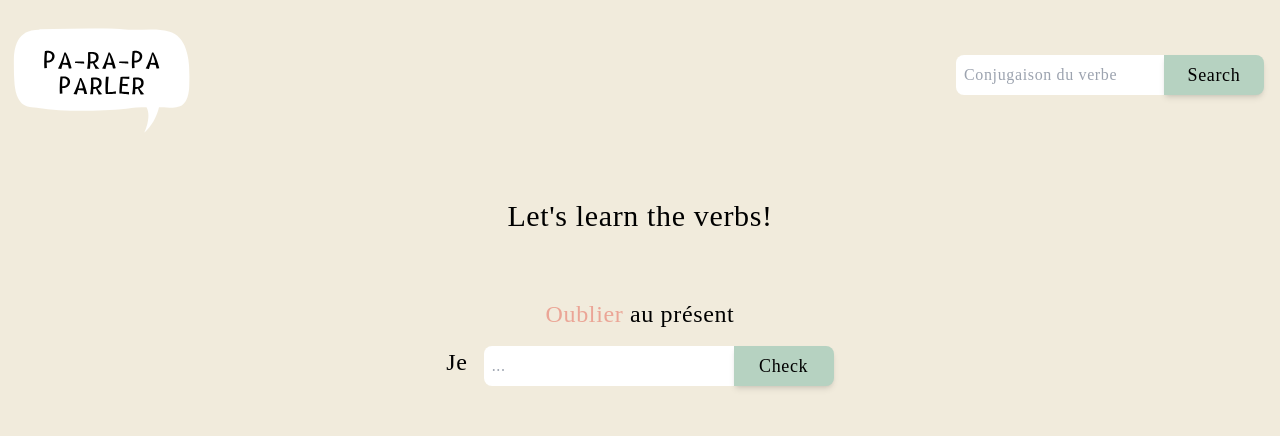
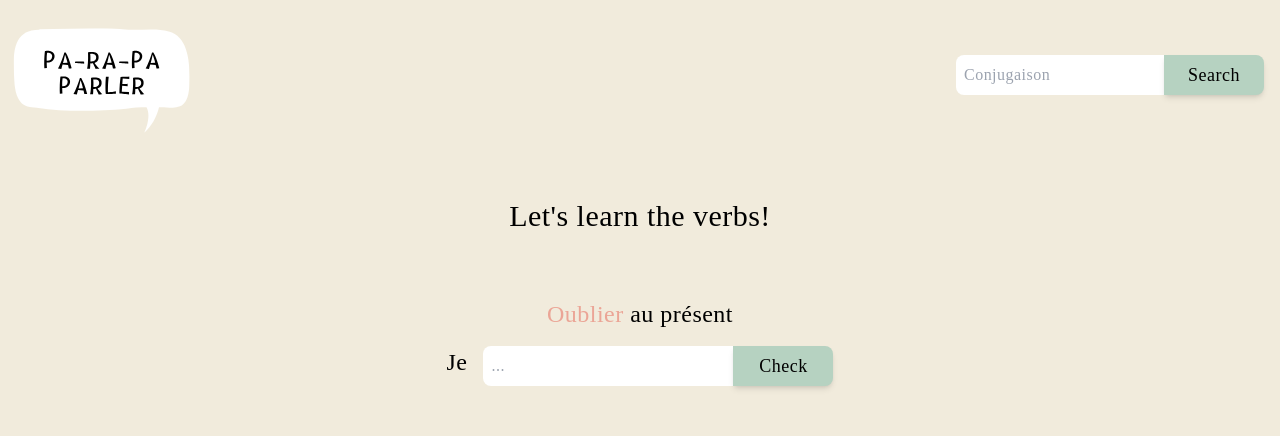
Before and after one commit to dspodina/Conjugaison-Francais, a Next.js app: page /play in a window 1280 px wide. Shown: the top 436 px of the page. Built offline with nearby package versions, Linux system fonts and the light colour scheme.

Commit message:
Added img to the answers

```diff
--- a/src/app/conjugaison/page.jsx
+++ b/src/app/conjugaison/page.jsx
@@ -11,7 +11,7 @@ const Conjugaison = () => {
         <h2 className="text-3xl flex my-4 lg:my-16 font-caveat">
           Conjugaison du verbe: <span className="uppercase ml-4 flex items-center">{data && data.word}</span>
         </h2>
-        <div className="bg-beige flex flex-col lg:flex-row justify-around py-4 px-4 uppercase text-lg rounded-lg">
+        <div className="bg-beige flex flex-col lg:flex-row justify-between py-4 px-4 uppercase text-lg rounded-lg">
         <p>Infinitive: {data.infinitive.present}</p>
         <p>Le {data.wordVerbGroup}</p>
         <p>{data.wordConjugateWithWhichVerb}</p>
--- a/src/app/globals.css
+++ b/src/app/globals.css
@@ -9,7 +9,7 @@ body {
   overflow-x: hidden;
   background-color: #F1EBDC;
   font-size: 16px;
-  letter-spacing: 0.04em;
+  letter-spacing: 0.03em;
 }
 
 .h4 {
--- a/src/app/play/page.jsx
+++ b/src/app/play/page.jsx
@@ -22,6 +22,9 @@ const Play = () => {
   let [playResult, setPlayResult] = useState("");
   let testvariable;
   let pronounLine;
+  const wrongAnswers = ["C'est pas vrai!", "I know you can do better!", "Come on! You can do it!", "Phew, you were so close!", "Oops!", "Wrong answer!", "Don't give up!", "Maybe French isn't for you?", "Think better!", "Stay calm and keep learning!", "No, no, no!"];
+  const rightAnswers = ["Done", "Proud of you!", "Amazing!", "You rock!", "Oops! You were right again!", "Keep going!", "You're on a roll today!", "Yes, yes, yes!", "You know it!", "Great job!", "Hope you didn't look at the answer!"];
+
   useEffect(() => {
     setVerb(randomVerb());
     setPronoun(randomPronoun());
@@ -35,13 +38,11 @@ const Play = () => {
   };
 
   const randomWrongAnswer = () => {
-    const wrongAnswers = ["C'est pas vrai!", "I know you can do better!", "Come on! You can do it!", "Phew, you were so close!", "Oops!", "Wrong answer!", "Don't give up!", "Maybe French isn't for you?", "Think better!", "Stay calm and keep learning!", "No, no, no!"];
     const randomIndex = Math.floor(Math.random() * wrongAnswers.length);
     return wrongAnswers[randomIndex];
   };
 
   const randomRightAnswer = () => {
-    const rightAnswers = ["Done", "Proud of you!", "Amazing!", "You rock!", "Oops! You were right again!", "Keep going!", "You're on a roll today!", "Yes, yes, yes!", "You know it!", "Great job!", "Hope you didn't look at the answer!"];
     const randomIndex = Math.floor(Math.random() * rightAnswers.length);
     return rightAnswers[randomIndex];
   };
@@ -82,11 +83,11 @@ const Play = () => {
       });
   };
 
-  if (playResult === (randomWrongAnswer())) {
+  if (wrongAnswers.includes(playResult)) {
     testvariable = (
       <Image src={tryAgain} alt="" className="w-[25px] mt-5 mr-1" />
     );
-  } else if (playResult === "Bravo!") {
+  } else if (rightAnswers.includes(playResult)) {
     testvariable = (
       <Image src={wellDone} alt="" className="w-[25px] mt-5 mr-1" />
     );
--- a/src/components/Buttons/SearchResultBtn.jsx
+++ b/src/components/Buttons/SearchResultBtn.jsx
@@ -6,7 +6,7 @@ const SearchResultButton = ({ handleSubmit }) => {
   return (
     <button
       onClick={handleSubmit}
-      className="bg-greenish rounded-r-lg min-w-[100px] shadow-md min-h-[40px] hover:bg-[#ABC8B6]"
+      className="bg-greenish rounded-r-lg lg:min-w-[100px] shadow-md min-w-[70px] hover:bg-[#ABC8B6]"
     >
       <Link className="text-lg" href="/conjugaison">
         Search
--- a/src/components/GameInput.jsx
+++ b/src/components/GameInput.jsx
@@ -9,7 +9,7 @@ export default function GameInput({value, onChange}) {
         onChange={onChange}
         type="text"
         placeholder="..."
-        className="w-9/12 rounded-l-lg pl-2 min-h-[40px] min-w-[150px] lg:min-w-[250px]"
+        className="w-9/12 rounded-l-lg pl-2 min-h-[40px] min-w-[250px]"
       />
     </div>
   );
--- a/src/components/SearchInput.jsx
+++ b/src/components/SearchInput.jsx
@@ -8,7 +8,7 @@ export default function SearchInput({value, onChange}) {
         value={value}
         onChange={onChange}
         type="text"
-        placeholder="Conjugaison du verbe"
+        placeholder="Conjugaison"
         className="rounded-l-lg pl-2 min-h-[40px] min-w-[80px] lg:min-w-[200px]"
       />
     </div>
```
